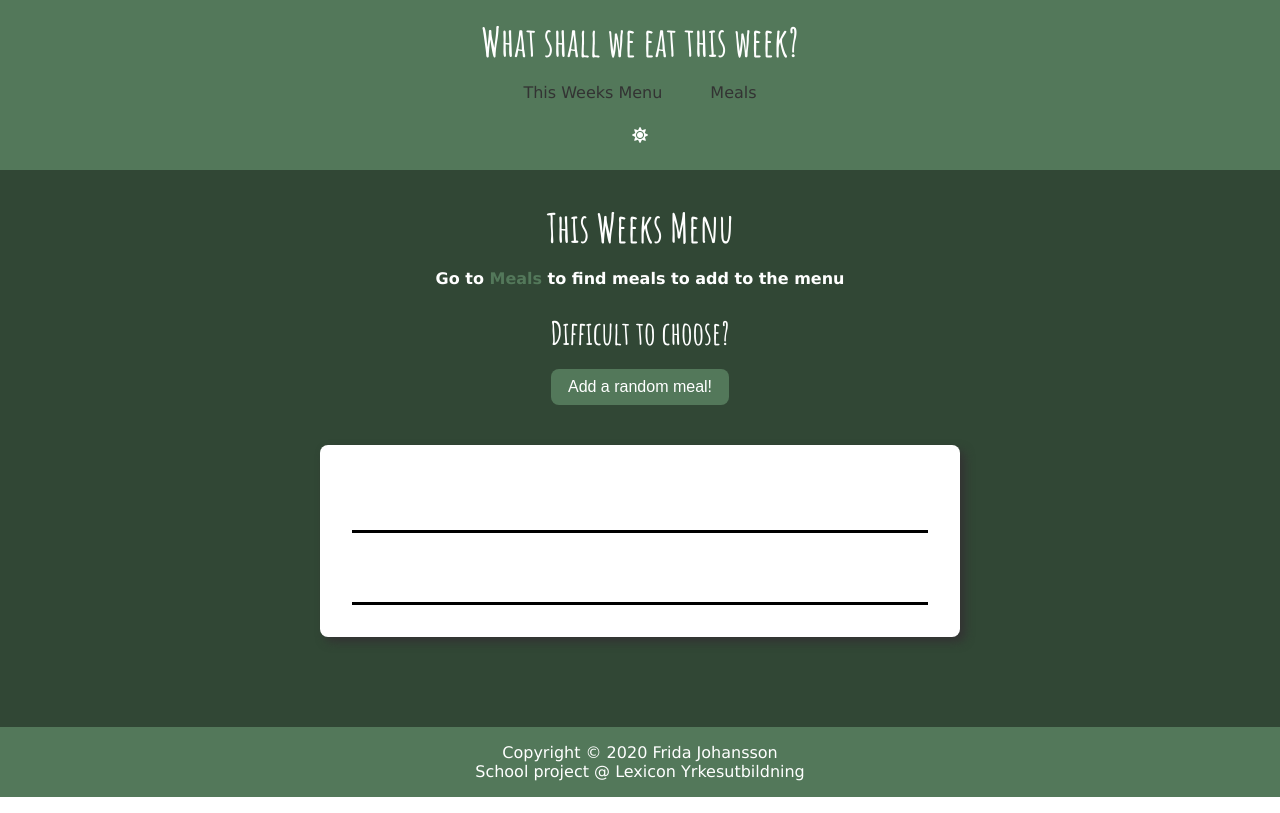
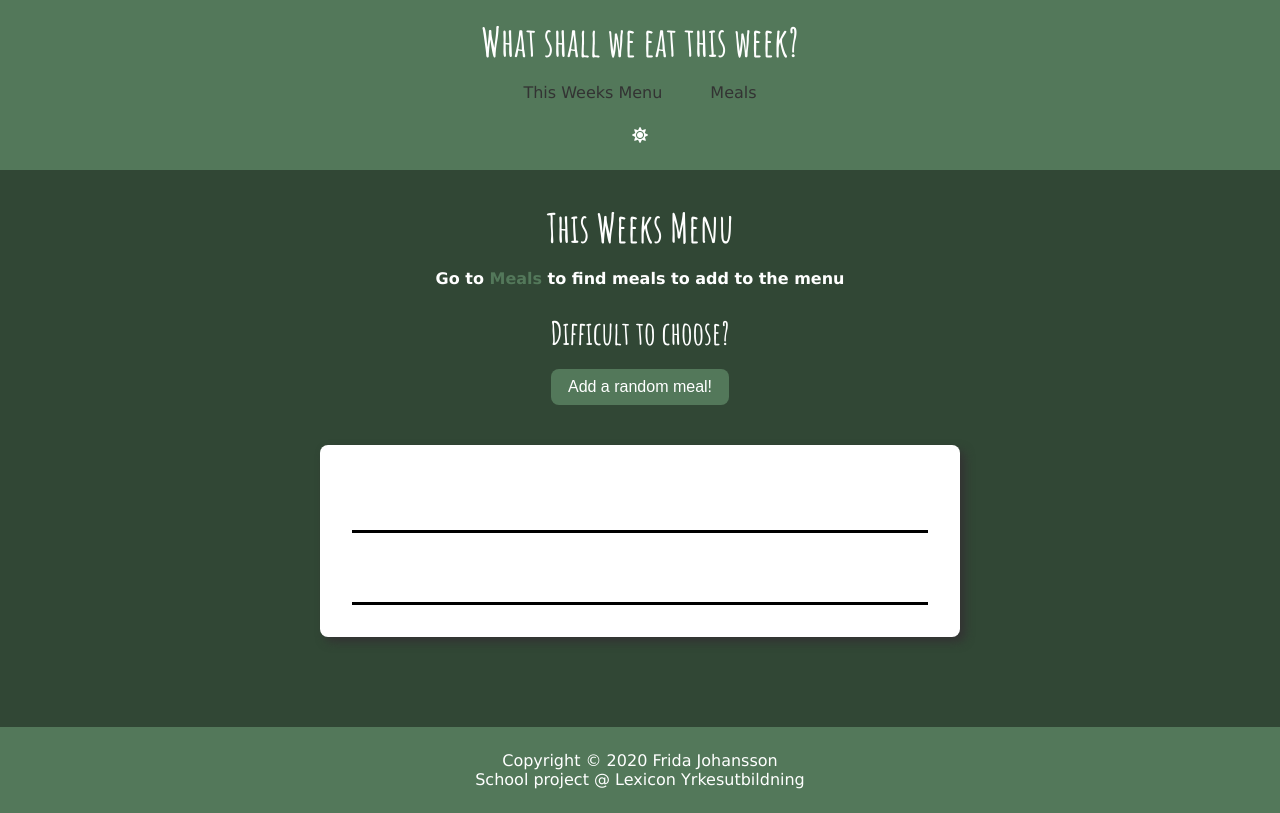
Before and after one commit to johanssonfridamaria/meals-of-the-week-app, a Vue app: page / in a window 1280 px wide. Built offline with nearby package versions, Linux system fonts and the light colour scheme.

Commit message:
changed padding

```diff
--- a/src/components/Navigation/AppFooter.vue
+++ b/src/components/Navigation/AppFooter.vue
@@ -21,7 +21,7 @@ export default {
 <style scoped>
 footer {
   background-color:#53785A;
-  padding: 1rem 0;
+  padding: 1.5rem 1rem;
 }
 .footerDark{
   color: #fff;
```
